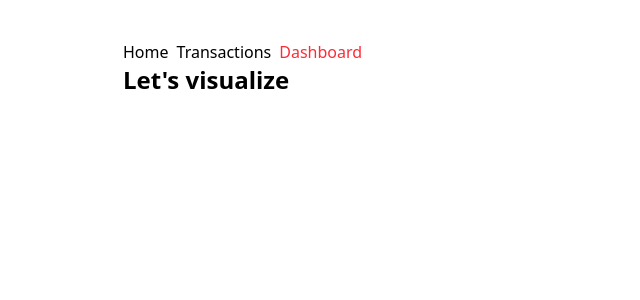
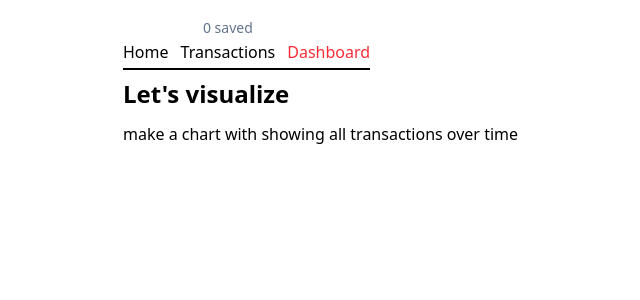
Before and after one commit to AndrewLevinson/finance-app, a React (Vite) app: page /visualizations in a window 1280 px wide. Shown: the top 300 px of the page, without its empty margins (5-645 px from the left). Built offline with nearby package versions, Linux system fonts and the light colour scheme.

Commit message:
add basic store and transaction save/clear functions

```diff
--- a/package.json
+++ b/package.json
@@ -15,7 +15,8 @@
     "react": "^19.0.0",
     "react-dom": "^19.0.0",
     "react-router": "^7.4.0",
-    "tailwindcss": "^4.0.15"
+    "tailwindcss": "^4.0.15",
+    "zustand": "^5.0.3"
   },
   "devDependencies": {
     "@eslint/js": "^9.21.0",
--- a/src/components/Nav.jsx
+++ b/src/components/Nav.jsx
@@ -1,5 +1,5 @@
 import { NavLink } from 'react-router';
-
+import { useTransactionsStore } from '../store';
 export default function MyAppNav() {
   const routes = [
     { route: '/', name: 'Home' },
@@ -7,16 +7,23 @@ export default function MyAppNav() {
     { route: '/visualizations', name: 'Dashboard' },
   ];
 
+  const transactions = useTransactionsStore(state => state.transactions);
+
   return (
-    <nav className='flex gap-2'>
+    <nav className='flex gap-3 w-fit relative pb-1 mb-2 border-b-2'>
       {routes.map(route => {
         return (
           <NavLink
             key={route.route}
             to={route.route}
             end
-            className={({ isActive }) => (isActive ? 'text-red-500' : 'text-black')}
+            className={({ isActive }) => (isActive ? 'text-red-500 relative' : 'text-black relative')}
           >
+            {route.route == '/transactions' && (
+              <div className='text-center text-slate-500 text-sm absolute -top-1/2 left-1/2 -translate-1/2 w-20 tabular-nums'>
+                {transactions?.length || 0} saved
+              </div>
+            )}
             {route.name}
           </NavLink>
         );
--- a/src/components/Transactions.jsx
+++ b/src/components/Transactions.jsx
@@ -1,4 +1,5 @@
 import Nav from './Nav';
+import { useTransactionsStore } from '../store';
 import { useState, useEffect } from 'react';
 import { csvParse } from 'd3';
 import checking from '../files/checking.csv';
@@ -23,6 +24,9 @@ function Transactions() {
   const [loading, setLoading] = useState(false);
   const [error, setError] = useState(null);
 
+  const updateTransactions = useTransactionsStore(state => state.updateTransactions);
+
+  // should make hook to load data and choose which account it is
   useEffect(() => {
     const loadFiles = async () => {
       setLoading(true);
@@ -75,6 +79,11 @@ function Transactions() {
     return <div>Error: {error.message}</div>;
   }
 
+  const saveData = () => {
+    if (!data) return console.warn('oops no data');
+    updateTransactions(data);
+  };
+
   // const sortedData = data.sort((a, b) => new Date(b.date) - new Date(a.date));
 
   const latestTransactions = data
@@ -99,6 +108,10 @@ function Transactions() {
     <div className='my-10 mx-auto w-full max-w-5xl'>
       <Nav />
       <h2 className='text-2xl font-bold mb-3'>Latest transactions</h2>
+      <div className='flex gap-2'>
+        <button onClick={() => saveData()}>store data</button>
+        <button onClick={() => updateTransactions({})}>clear data</button>
+      </div>
       <table>
         <thead>
           <tr className='sticky top-0 [&>th]:p-2 bg-white border-b-2'>
--- a/src/components/Visualizations.jsx
+++ b/src/components/Visualizations.jsx
@@ -1,10 +1,14 @@
 import Nav from './Nav';
+import { useTransactionsStore } from '../store';
+
 function Visualizations() {
+  const transactions = useTransactionsStore(state => state.transactions);
   return (
     <div className='my-10 mx-auto w-full max-w-5xl'>
       <Nav />
+      <h2 className='text-2xl font-bold mb-3'>Let's visualize</h2>
 
-      <h2 className='text-2xl font-bold mb-3'>Let's visualize</h2>
+      <div>make a chart with showing all {transactions?.length} transactions over time</div>
     </div>
   );
 }
--- /dev/null
+++ b/src/store.js
@@ -0,0 +1,6 @@
+import { create } from 'zustand';
+
+export const useTransactionsStore = create(set => ({
+  transactions: {},
+  updateTransactions: latestTransactions => set({ transactions: latestTransactions }),
+}));
```
Also changed, not shown: 1 other file (tests, documents, lock files or other folders).
